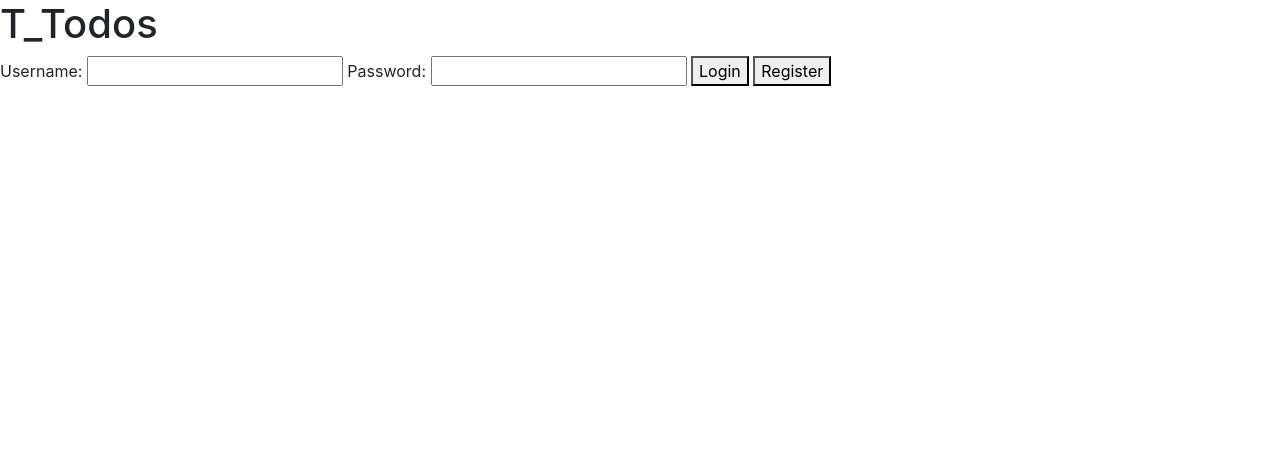
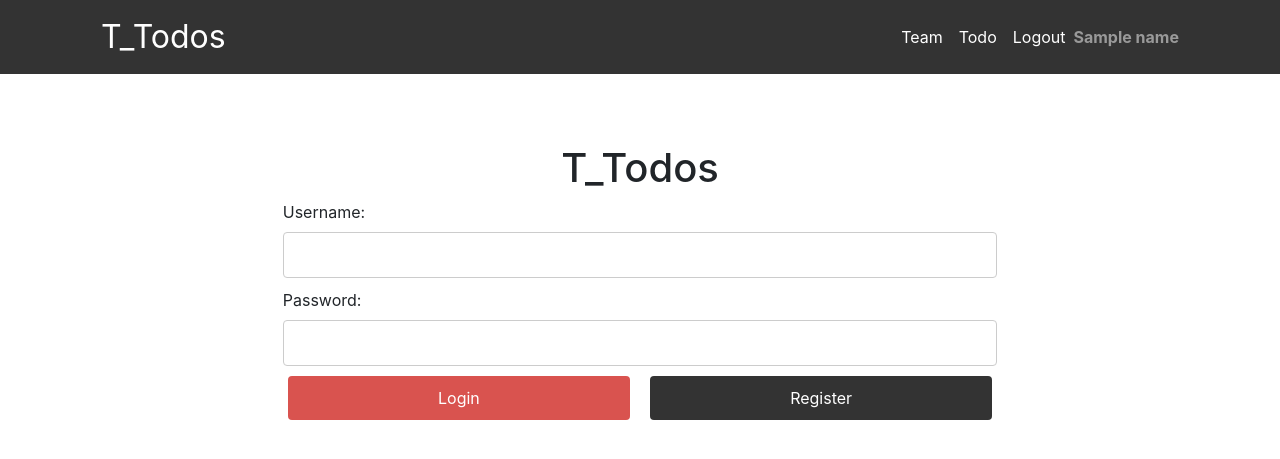
Before and after one commit to qkrwldns/t_todos, a Flask app: template templates/index.html in a window 1280 px wide. Shown: the top 459 px of the page. Run offline with Flask 3, Linux system fonts and the light colour scheme; the template is opened without the code that fills it: most values are stand-ins (such as "Sample title", 1, 10 or a date in 2020); some libraries are stand-ins or nearby versions.

Commit message:
css 조금 수정

```diff
--- a/app.py
+++ b/app.py
@@ -273,11 +273,13 @@ def process_edit_team_member(user_id):
 @login_required
 def team_add():
     cursor = mysql.connection.cursor()
-    cursor.execute("SELECT UserID, Username FROM Users WHERE TeamID IS NULL")
+    # Assume ProfilePic is the name of the column containing the image URLs
+    cursor.execute("SELECT UserID, Username, ProfilePic FROM Users WHERE TeamID IS NULL")
     users = cursor.fetchall()
     cursor.close()
     print(users)
     return render_template('team_add.html', name=current_user.username, users=users)
+
 
 
 # 팀 실질적 추가 라우트
@@ -313,7 +315,7 @@ def delete_team_member(user_id):
 # 채팅 라우트
 @app.route('/chat')
 def chat():
-    return render_template('chat.html', current_page='chat')
+    return render_template('chat.html', current_page='chat', name=current_user.username)
 
 @socketio.on('message')
 def handle_message(data):
--- a/static/css/main.css
+++ b/static/css/main.css
@@ -0,0 +1,183 @@
+/* --------------------------네비게이션---------------------- */
+
+.header-nav {
+    background-color: hsl(0, 0%, 20%); /* Adjust color as needed */
+    color: white;
+}
+
+.navbar-brand {
+    font-size: 2em; /* Adjust size as needed */
+    color: #FFF; /* Adjust color as needed */
+}
+
+.navbar-nav .nav-item .nav-link {
+    color: #FFF; /* Adjust color as needed */
+}
+
+.navbar-nav .nav-item.active .nav-link {
+    color: #FF7070; /* Adjust color as needed */
+}
+
+.navbar-text {
+    color: #FFF; /* Adjust color as needed */
+    font-weight: bold;
+}
+
+/* -------------------------로그인폼---------------------------- */
+
+/* 로그인 섹션 전체를 페이지 중앙에 배치합니다. */
+.login {
+    margin-top: 50px;
+    display: flex;
+    flex-direction: column;
+    align-items: center;
+    justify-content: center;
+    padding: 20px;
+    box-sizing: border-box; /* 패딩을 포함한 박스 크기를 계산합니다. */
+}
+
+/* 폼을 담고 있는 박스를 스타일링합니다. */
+.login-box {
+    border: 1px solid #ddd; /* 테두리 스타일을 설정합니다. */
+    padding: 20px; /* 안쪽 여백을 설정합니다. */
+    border-radius: 5px; /* 모서리를 둥글게 만듭니다. */
+    background-color: white; /* 배경색을 흰색으로 설정합니다. */
+    width: 100%; /* 작은 화면에서 폼의 너비를 100%로 설정합니다. */
+    max-width: 300px; /* 폼의 최대 너비를 설정합니다. */
+    margin: auto; /* 자동 마진으로 박스를 중앙에 배치합니다. */
+    text-align: center; /* 텍스트를 중앙 정렬합니다. */
+}
+
+/* 입력 필드를 스타일링합니다. */
+.login input[type='text'],
+.login input[type='password'] {
+    width: 100%; /* 너비를 100%로 설정합니다. */
+    padding: 10px; /* 안쪽 여백을 설정합니다. */
+    margin-bottom: 10px; /* 입력 필드 간의 하단 여백을 설정합니다. */
+    border-radius: 4px; /* 모서리를 둥글게 만듭니다. */
+    border: 1px solid #ccc; /* 테두리 색상을 설정합니다. */
+}
+
+/* 버튼을 담고 있는 컨테이너를 스타일링합니다. */
+.login .button-group {
+    display: flex; /* 플렉스 박스를 설정하여 아이템을 가로로 나열합니다. */
+    justify-content: center; /* 버튼을 수평 중앙에 배치합니다. */
+    gap: 10px; /* 버튼 사이의 간격을 설정합니다. */
+}
+
+/* 버튼 스타일을 설정합니다. */
+.login div button {
+    padding: 10px 15px; /* 안쪽 여백을 설정합니다. */
+    border-radius: 4px; /* 모서리를 둥글게 만듭니다. */
+    border: none; /* 테두리를 제거합니다. */
+    cursor: pointer; /* 커서를 포인터로 설정합니다. */
+    flex: 1; /* 모든 버튼이 동일한 크기를 가지도록 설정합니다. */
+    margin: 0 5px; /* 버튼의 좌우 여백을 설정합니다. */
+}
+
+/* 로그인 버튼의 배경색과 텍스트 색상을 설정합니다. */
+.login button[name='action'][value='login'] {
+    background-color: #d9534f; /* 배경색을 녹색으로 설정합니다. */
+    color: white; /* 텍스트 색상을 흰색으로 설정합니다. */
+}
+
+/* 회원가입 버튼의 배경색과 텍스트 색상을 설정합니다. */
+.login button[name='action'][value='register'] {
+    background-color: hsl(0, 0%, 20%); /* 배경색을 빨간색으로 설정합니다. */
+    color: white; /* 텍스트 색상을 흰색으로 설정합니다. */
+}
+
+/* -------------------------todo---------------------------- */
+
+/* 전체 To-Do 섹션을 페이지 중앙에 위치시킵니다 */
+.todo-container {
+    max-width: 600px; /* 최대 폭을 설정합니다 */
+    margin: auto; /* 자동 마진으로 중앙 정렬합니다 */
+    padding: 20px;
+    background: #fff; /* 배경색을 흰색으로 설정합니다 */
+    border-radius: 10px; /* 모서리를 둥글게 처리합니다 */
+    box-shadow: 0 0 10px rgba(0, 0, 0, 0.1); /* 그림자 효과를 추가합니다 */
+}
+
+/* 제목 스타일 */
+.todo-container h1 {
+    text-align: center; /* 중앙 정렬 */
+    color: #333; /* 글자색을 어둡게 설정 */
+    margin-bottom: 30px; /* 제목 아래 여백을 설정 */
+}
+
+/* 각 항목의 스타일 */
+.todo-container ul {
+    list-style-type: none; /* 기본 목록 스타일 제거 */
+    padding: 0; /* 패딩 제거 */
+}
+
+.todo-container li {
+    border-bottom: 1px solid #eee; /* 각 항목 아래 테두리 선 추가 */
+    display: flex; /* 항목을 가로로 배열 */
+    align-items: center; /* 가운데 정렬 */
+    justify-content: space-between; /* 항목과 버튼 사이에 공간 배분 */
+    padding: 10px 0; /* 상하 패딩 추가 */
+}
+
+/* 입력 필드 및 추가 버튼 스타일 */
+.todo-container form {
+    margin-bottom: 20px; /* 폼 아래 여백 */
+    display: flex; /* 가로로 배열 */
+}
+
+.todo-container input[type="text"] {
+    flex-grow: 1; /* 입력 필드가 남은 공간을 모두 차지하도록 설정 */
+    margin-right: 10px; /* 오른쪽 여백 */
+    padding: 10px;
+    border: 1px solid #ddd; /* 테두리 색상 */
+    border-radius: 4px; /* 둥근 모서리 */
+}
+
+/* 버튼 스타일 */
+.todo-container button {
+    padding: 10px 20px;
+    border: none;
+    border-radius: 4px;
+    cursor: pointer; /* 커서 모양 변경 */
+    display: inline-block; /* 인라인 블록 요소로 표시 */
+}
+
+/* 수정 버튼 스타일 */
+.btn-primary {
+    background-color: #007bff; /* 파란색 배경 */
+    color: white; /* 글자색은 흰색 */
+}
+
+/* 삭제 버튼 스타일 */
+.btn-danger {
+    margin-bottom: 0;
+    margin-top: 20px;
+    background-color: #dc3545; /* 빨간색 배경 */
+    color: white; /* 글자색은 흰색 */
+}
+
+/* 채팅 아이콘 고정 위치 설정 */
+a.chat-icon {
+    position: fixed; /* 고정 위치 */
+    right: 20px; /* 오른쪽에서 20px 떨어진 곳에 위치 */
+    bottom: 20px; /* 하단에서 20px 떨어진 곳에 위치 */
+    width: 50px; /* 너비 설정 */
+    height: 50px; /* 높이 설정 */
+    border-radius: 50%; /* 원형으로 설정 */
+    display: flex;
+    align-items: center;
+    justify-content: center;
+    background-color: #007bff; /* 파란색 배경 */
+    box-shadow: 0 2px 10px rgba(0, 0, 0, 0.2); /* 그림자 효과 추가 */
+    text-decoration: none; /* 텍스트 밑줄 제거 */
+}
+
+a.chat-icon:hover {
+    background-color: #0056b3; /* 호버시 색상 변경 */
+}
+
+a.chat-icon img {
+    max-width: 100%;
+    border-radius: 50%; /* 이미지를 원형으로 유지 */
+}
--- a/templates/base.html
+++ b/templates/base.html
@@ -9,20 +9,57 @@
 </head>
 
 <body>
+    <header class="header-nav">
+        <div class="container">
+            <nav class="navbar navbar-expand-lg navbar-dark">
+                <a class="navbar-brand" href="{{ url_for('home') }}">T_Todos</a>
+                <button class="navbar-toggler" type="button" data-toggle="collapse" data-target="#navbarNav" aria-controls="navbarNav" aria-expanded="false" aria-label="Toggle navigation">
+                    <span class="navbar-toggler-icon"></span>
+                </button>
+                <div class="collapse navbar-collapse justify-content-end" id="navbarNav">
+                    <ul class="navbar-nav">
+                        <li class="nav-item {% if current_page == 'team' %}active{% endif %}">
+                            <a class="nav-link" href="{{ url_for('team') }}">Team</a>
+                        </li>
+                        <li class="nav-item {% if current_page == 'home' %}active{% endif %}">
+                            <a class="nav-link" href="{{ url_for('home') }}">Todo</a>
+                        </li>
+                        <li class="nav-item">
+                            <a class="nav-link" href="{{ url_for('logout') }}">Logout</a>
+                        </li>
+                        <li class="nav-item">
+                            <span class="navbar-text">{{ name }}</span>
+                        </li>
+                    </ul>
+                </div>
+            </nav>
+        </div>
+    </header>
+
     <main>
-        <!-- 페이지의 주 내용을 여기에 삽입합니다 -->
+        <!-- Your main content goes here -->
         {% block content %}
         {% endblock %}
     </main>
 
-     <!-- jQuery -->
-     <script src="https://ajax.googleapis.com/ajax/libs/jquery/1.12.4/jquery.min.js"></script>
-     <script src="https://cdnjs.cloudflare.com/ajax/libs/socket.io/1.7.3/socket.io.min.js"></script>
-    <!-- fontawesome -->
-    <script src="https://kit.fontawesome.com/601acb36c7.js" crossorigin="anonymous"></script>
+    <!-- jQuery -->
+    <script src="https://ajax.googleapis.com/ajax/libs/jquery/3.5.1/jquery.min.js"></script>
+    <!-- Bootstrap JavaScript -->
+    <script src="https://stackpath.bootstrapcdn.com/bootstrap/4.5.2/js/bootstrap.bundle.min.js"></script>
+    <script>
+        function updateUserImage() {
+            var selectElement = document.getElementById('user_id');
+            var selectedOption = selectElement.options[selectElement.selectedIndex];
+            var imgSrc = selectedOption.getAttribute('data-img');
 
-    <!-- Bootstrap JavaScript -->
-    <script src="https://stackpath.bootstrapcdn.com/bootstrap/4.5.2/js/bootstrap.min.js"></script>
-
+            var imageElement = document.getElementById('userImage');
+            if (imgSrc) {
+                imageElement.src = imgSrc;
+                imageElement.hidden = false;
+            } else {
+                imageElement.hidden = true;
+            }
+        }
+        </script>
 </body>
 </html>
--- a/templates/chat.html
+++ b/templates/chat.html
@@ -1,6 +1,5 @@
-{% extends "bootstrap/base.html" %}
+{% extends "base.html" %}
 {% block content %}
-<
 <!-- 메시지 내용이 추가 되는 영역 -->
 <div id="message-container"></div>
 
--- a/templates/edit_todo.html
+++ b/templates/edit_todo.html
@@ -1,4 +1,4 @@
-{% extends "bootstrap/base.html" %}
+{% extends "base.html" %}
 {% block content %}
 <div class="container">
     <h1>Edit Todo</h1>
--- a/templates/index.html
+++ b/templates/index.html
@@ -1,7 +1,7 @@
 {% extends "base.html" %}
 {% import "bootstrap/wtf.html" as wtf %}
 {% block content %}
-<section class="home">
+<section class="login">
     <h1>T_Todos</h1>
     {% with messages = get_flashed_messages() %}
     {% if messages %}
@@ -19,9 +19,11 @@
         <input type=
         "password" id="password" name="password" required>
         <!-- 로그인 버튼 -->
-        <button type="submit" name="action" value="login">Login</button>
-        <!-- 회원가입 버튼 -->
-        <button type="submit" name="action" value="register">Register</button>
+        <div class="button-group">
+            <button type="submit" name="action" value="login">Login</button>
+            <!-- 회원가입 버튼 -->
+            <button type="submit" name="action" value="register">Register</button>
+        </div>
     </form>
 </section>
 {% endblock %}
```
Also changed, not shown: templates/home.html (+12 -8 lines), templates/nav.html (deleted, +0 -31 lines), templates/team.html (+11 -7 lines), templates/team_add.html (+15 -9 lines), templates/team_edit.html (+7 -7 lines), static/img/image.png (added).
